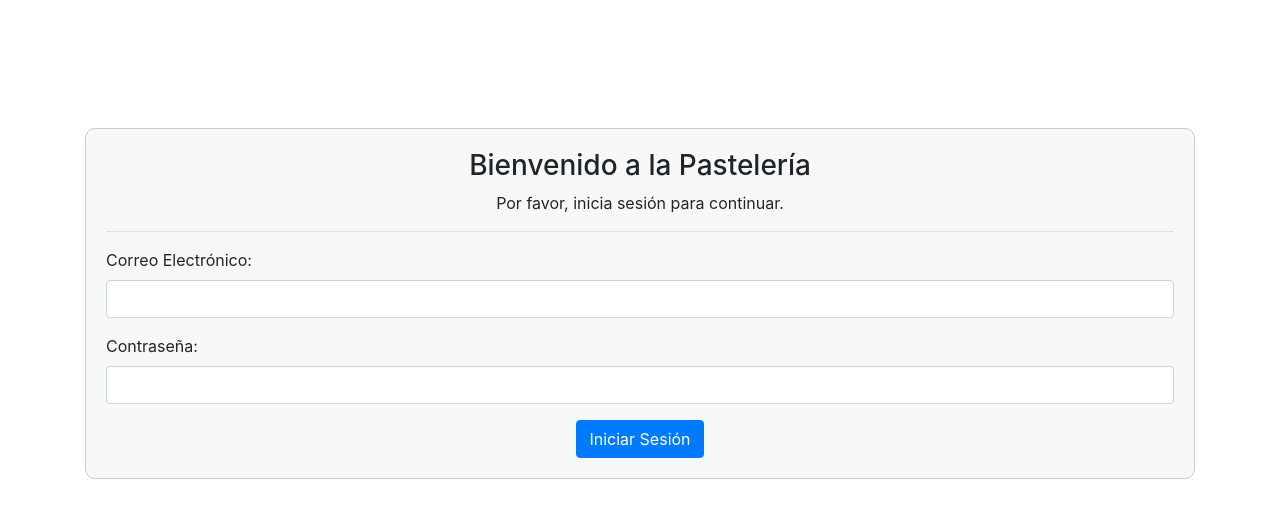
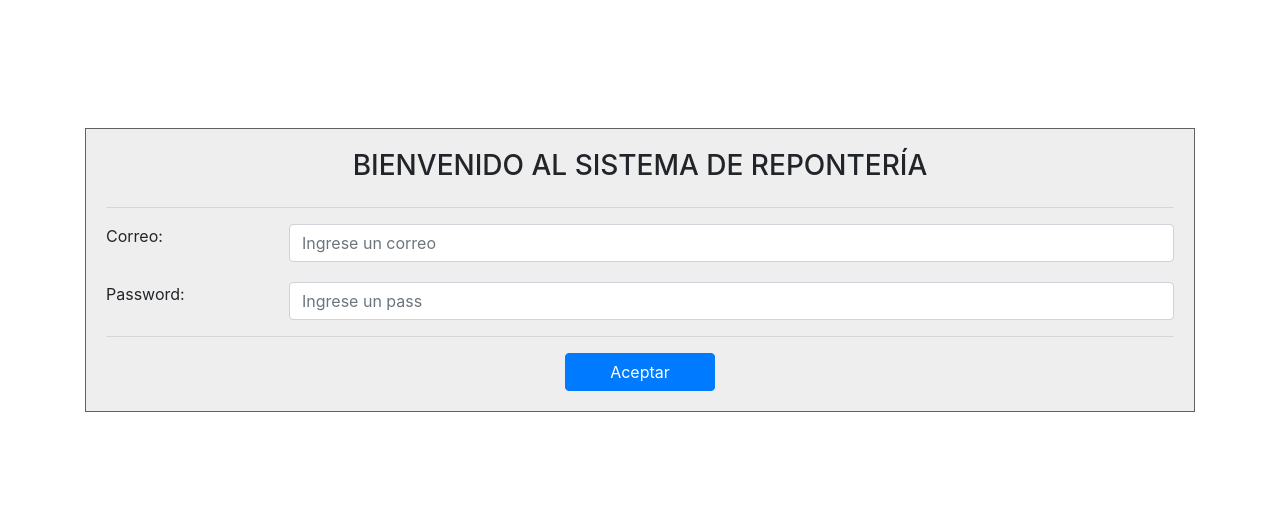
Before and after one commit to jordygg36/reposteria, a PHP site: page /controlador/controladorLoginUsuario.php in a window 1280 px wide. Shown: the top 518 px of the page. Run offline with PHP 8.4, Linux system fonts and the light colour scheme.

Commit message:
actualizacion1

```diff
--- a/controlador/controladorLoginUsuario.php
+++ b/controlador/controladorLoginUsuario.php
@@ -1,6 +1,8 @@
 <?php
 
-require_once $_SERVER['DOCUMENT_ROOT'] . "/reposteria/config/connect_db.php";
-require_once $_SERVER['DOCUMENT_ROOT'] . "/reposteria/config/BD.php";
-require_once $_SERVER['DOCUMENT_ROOT'] . "/reposteria/modelo/modeloLoginUsuario.php";
-require_once $_SERVER['DOCUMENT_ROOT'] . "/reposteria/vista/loginUsuario.php";
+        require_once $_SERVER['DOCUMENT_ROOT']."/reposteria/config/connect_db.php";
+        require_once $_SERVER['DOCUMENT_ROOT']."/reposteria/config/BD.php";
+        require_once $_SERVER['DOCUMENT_ROOT']."/reposteria/modelo/modeloLoginUsuario.php";
+        require_once $_SERVER['DOCUMENT_ROOT']."/reposteria/vista/loginUsuario.php";
+
+?>
--- a/modelo/modeloLoginUsuario.php
+++ b/modelo/modeloLoginUsuario.php
@@ -1,33 +1,48 @@
 <?php
-class modeloLoginUsuario {
+class modeloLoginUsuario{
     private $db;
 
-    public function __construct() {
-        $this->db = Conectar::conexion(); // Conexión a la base de datos
+    public function __construct(){
+        $this->db = Conectar::conexion();  // Asegúrate de que la clase Conectar tenga la conexión a la base de datos.
     }
 
-    public function validar_usuario($email, $contrasena) {
-        $bd = new bd();
-        $sql = "SELECT ID_USUARIO, NOMBRE, APELLIDO FROM usuarios WHERE EMAIL = '$email' AND CONTRASENA = '$contrasena'";
-        $existe = $bd->existeRegistro($sql); // Verifica si existe el usuario
-        $resultado = $bd->ejecutarConsulta($sql);
+    public function validar_usuario($email, $contrasena){
+        // Verificamos que la conexión a la base de datos sea válida
+        if ($this->db) {
+            // Preparar la consulta SQL
+            $sql = "SELECT * FROM usuario WHERE email = ? AND contrasena = ?";
+            $stmt = $this->db->prepare($sql);
 
-        if ($existe == 1) {
-            // Usuario válido: obtenemos su información
-            $fila = $resultado->fetch_assoc();
-            $id_usuario = $fila['ID_USUARIO'];
-            $nombre = $fila['NOMBRE'];
-            $apellido = $fila['APELLIDO'];
+            if ($stmt) {
+                // Vincular los parámetros de forma segura
+                $stmt->bind_param("ss", $email, $contrasena);  // "ss" indica que ambos parámetros son strings
 
-            // Redirigir al menú con los datos del usuario
-            echo "<meta http-equiv=\"refresh\" content=\"0; url=/reposteria/vista/menu.php?id_usuario=$id_usuario&nombre=$nombre&apellido=$apellido\">";
+                // Ejecutar la consulta
+                $stmt->execute();
+                $resultado = $stmt->get_result();
+
+                if ($resultado->num_rows > 0) {
+                    // Si el usuario existe, redirigir a la página de inicioPrincipal.php
+                    $usuario = $resultado->fetch_assoc();
+                    $id_usuario = $usuario['ID_USUARIO'];
+
+                    // Redirigir a la página de inicio
+                    header("Location: /reposteria/vista/inicioPrincipal.php?id_usuario=$id_usuario");
+                    exit(); // Asegurarse de que el script se detenga después de la redirección
+                } else {
+                    // Si las credenciales son incorrectas
+                    echo "<div class='alert alert-danger'>Correo Electrónico o Contraseña Incorrecta</div>";
+                }
+
+                // Cerrar la declaración
+                $stmt->close();
+            } else {
+                // Si hay un error con la consulta
+                echo "<div class='alert alert-danger'>Error en la preparación de la consulta.</div>";
+            }
         } else {
-            // Usuario no válido
-            echo "<div class='row'>".
-                "<div class='col-md-12' style='background:red; color:white; text-align:center;'>".
-                "Correo Electrónico o Contraseña Incorrecta".
-                "</div>".
-                "</div>";
+            // Si no se pudo conectar a la base de datos
+            echo "<div class='alert alert-danger'>Error de conexión a la base de datos.</div>";
         }
     }
 }
--- a/vista/loginUsuario.php
+++ b/vista/loginUsuario.php
@@ -1,41 +1,56 @@
-<!DOCTYPE html>
-<html lang="es">
+<html>
 <head>
-    <meta charset="UTF-8">
-    <meta name="viewport" content="width=device-width, initial-scale=1.0">
-    <title>Login - Repostería</title>
-    <link href="/reposteria/framework/bootstrap/css/bootstrap.css" rel="stylesheet">
+    <title>Login</title>
+    <link href="/reposteria/framework/bootstrap/css/bootstrap.css" rel="stylesheet" type="text/css">
 </head>
+
 <body>
     <div class="container" style="margin-top:10%;">
-        <form method="post" style="background:#f8f8f8; border: 1px solid #ccc; padding:20px; border-radius:10px;">
-            <div class="text-center">
-                <h3>Bienvenido a la Pastelería</h3>
-                <p>Por favor, inicia sesión para continuar.</p>
+        <form method="post" style="background:#EEEEEE; border: 1px solid #616161; padding:20px;">
+            <div class="row">
+                <div class="col-md-12" style="text-align:center;">
+                    <h3>BIENVENIDO AL SISTEMA DE REPONTERÍA</h3>
+                </div>
             </div>
             <hr>
-            <div class="mb-3">
-                <label for="txt_correo" class="form-label">Correo Electrónico:</label>
-                <input type="email" id="txt_correo" name="txt_correo" class="form-control" required>
+            <!-- Campo de correo electrónico -->
+            <div class="row" style="padding-bottom:20px;">
+                <div class="col-md-2">
+                    <label class="form-label">Correo:</label>
+                </div>
+                <div class="col-md-10">
+                    <input class="form-control" type="email" name="txt_correo" minlength="16" maxlength="30" placeholder="Ingrese un correo">
+                </div>
             </div>
-            <div class="mb-3">
-                <label for="txt_pass" class="form-label">Contraseña:</label>
-                <input type="password" id="txt_pass" name="txt_pass" class="form-control" required>
+            <!-- Campo de contraseña -->
+            <div class="row">
+                <div class="col-md-2">
+                    <label class="form-label">Password:</label>
+                </div>
+                <div class="col-md-10">
+                    <input class="form-control" type="password" name="txt_pass" minlength="4" maxlength="4" placeholder="Ingrese un pass">
+                </div>
             </div>
-            <div class="text-center">
-                <button type="submit" name="btn_aceptar" class="btn btn-primary">Iniciar Sesión</button>
+            <hr>
+            <div class="row">
+                <div class="col-md-12" style="text-align:center;">
+                    <input class="btn btn-primary" type="submit" name="btn_aceptar" value="Aceptar" style="width:150px;">
+                </div>
             </div>
         </form>
     </div>
 
     <?php
-    if (isset($_POST['btn_aceptar'])) {
-        $email = $_POST['txt_correo'];
-        $contrasena = $_POST['txt_pass'];
+        if(isset($_POST["btn_aceptar"])){
+            // Obtener los valores del formulario
+            $email = $_POST["txt_correo"];
+            $contrasena = $_POST["txt_pass"];
 
-        $modeloLogin = new modeloLoginUsuario();
-        $modeloLogin->validar_usuario($email, $contrasena);
-    }
+            // Crear el objeto modelo y validar el usuario
+            $validacion = new modeloLoginUsuario();
+            $validacion->validar_usuario($email, $contrasena);
+        }
     ?>
+
 </body>
 </html>
```
